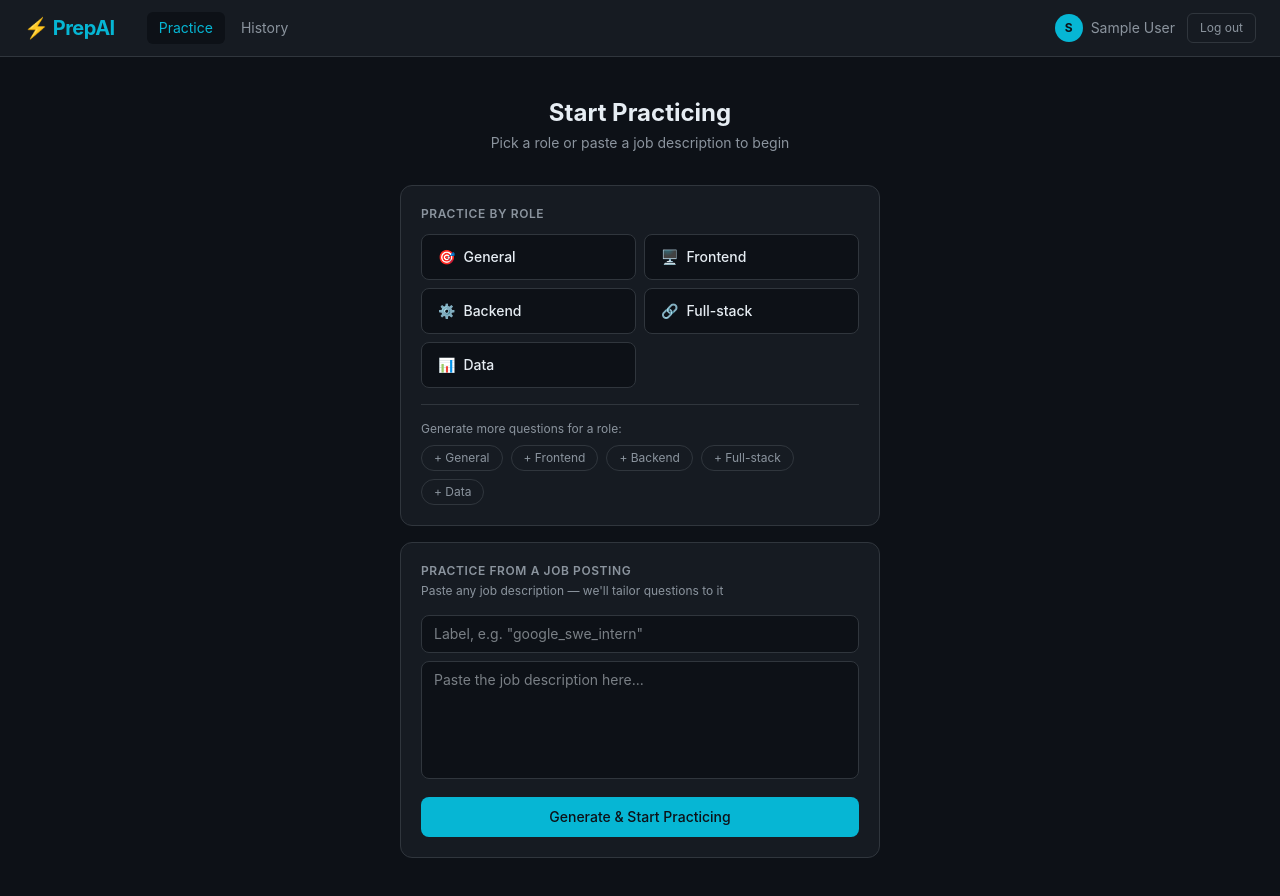
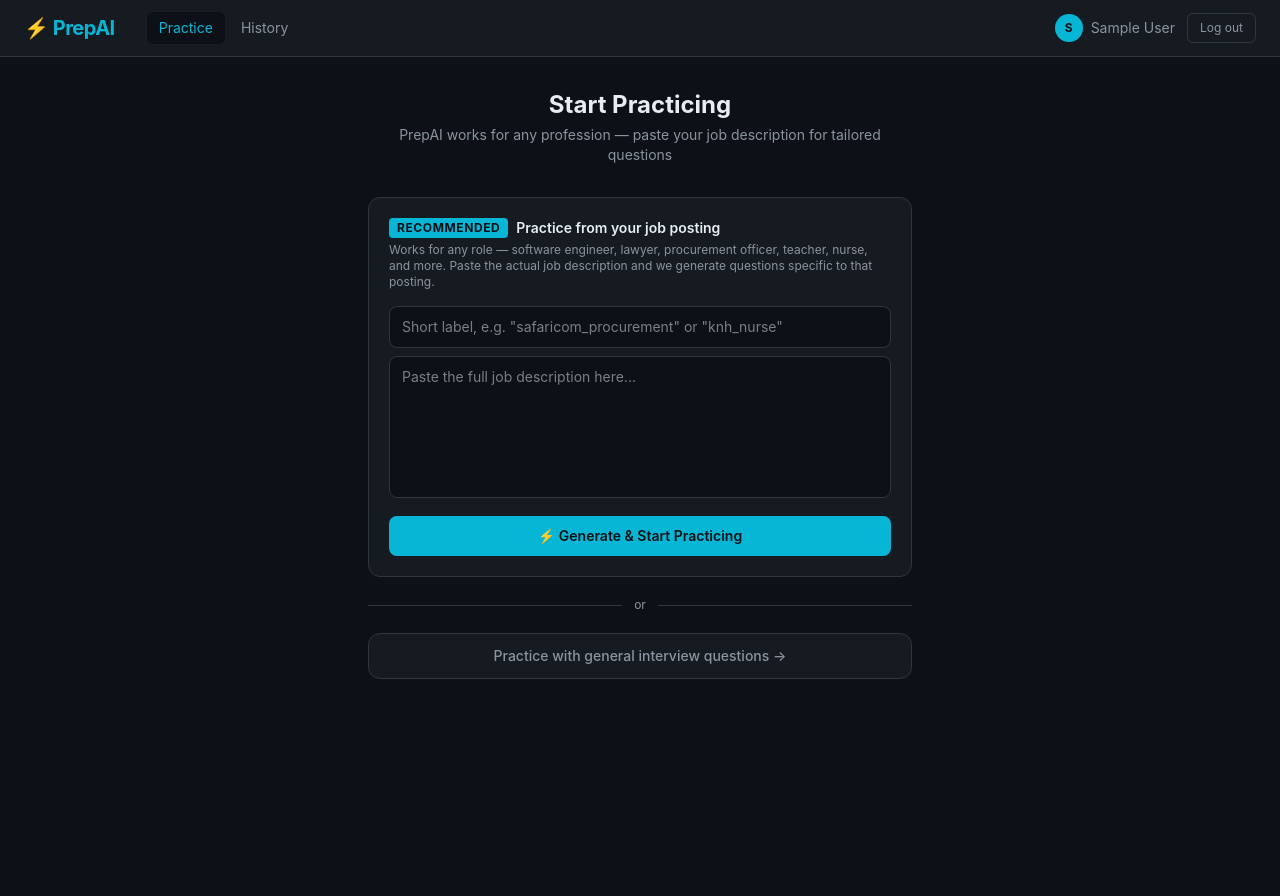
Before and after one commit to kris4509/interview-prep, a React (Vite) app in the folder client/: page /practice in a window 1280 px wide. Shown: the top 896 px of the page. After the commit the page ends 800 px from the top, so only its background shows below. Built offline with nearby package versions, Linux system fonts and the light colour scheme; sample sign-in values are in the browser's storage.

Commit message:
Simplify to universal platform — JD primary, general fallback only

```diff
--- a/client/src/pages/PracticeSession.jsx
+++ b/client/src/pages/PracticeSession.jsx
@@ -1,14 +1,6 @@
 import React, { useState, useRef } from 'react';
 import api from '../api/client';
 import { useSpeechRecognition } from '../hooks/useSpeechRecognition';
-
-const ROLES = [
-  { value: 'general', label: 'General', icon: '🎯' },
-  { value: 'frontend', label: 'Frontend', icon: '🖥️' },
-  { value: 'backend', label: 'Backend', icon: '⚙️' },
-  { value: 'fullstack', label: 'Full-stack', icon: '🔗' },
-  { value: 'data', label: 'Data', icon: '📊' }
-];
 
 const card = { backgroundColor: '#161b22', border: '1px solid #30363d', borderRadius: '12px' };
 const cyan = '#06b6d4';
@@ -22,8 +14,6 @@
   const [feedback, setFeedback] = useState(null);
   const [submitting, setSubmitting] = useState(false);
   const [error, setError] = useState(null);
-  const [generating, setGenerating] = useState(false);
-  const [generateMessage, setGenerateMessage] = useState(null);
   const [jdText, setJdText] = useState('');
   const [jdLabel, setJdLabel] = useState('');
   const [jdSubmitting, setJdSubmitting] = useState(false);
@@ -38,29 +28,6 @@
     stopListening,
     resetTranscript
   } = useSpeechRecognition();
-
-  async function handleGenerateQuestions(role) {
-    setGenerating(true);
-    setGenerateMessage(null);
-    try {
-      const { data } = await api.post('/questions/generate', { role_tag: role, count: 5 });
-      setGenerateMessage(`✓ Added ${data.inserted} new ${role} questions.`);
-    } catch (err) {
-      setGenerateMessage('Failed to generate questions. Please try again.');
-    } finally {
-      setGenerating(false);
-    }
-  }
-
-  async function handleSelectRole(role) {
-    setSelectedRole(role);
-    const { data: session } = await api.post('/sessions', {
-      title: `Practice session — ${role}`,
-      mode: 'online'
-    });
-    setSessionId(session.id);
-    await loadNextQuestion(session.id, role);
-  }
 
   async function handleGenerateFromJD() {
     if (jdText.trim().length < 30) {
@@ -81,7 +48,7 @@
       });
       setSelectedRole(data.role_tag);
       const { data: session } = await api.post('/sessions', {
-        title: `Practice session — ${jdLabel.trim()}`,
+        title: `Practice — ${jdLabel.trim()}`,
         mode: 'online'
       });
       setSessionId(session.id);
@@ -93,14 +60,29 @@
     }
   }
 
+  async function handleGeneralPractice() {
+    setSelectedRole('general');
+    const { data: session } = await api.post('/sessions', {
+      title: 'General practice session',
+      mode: 'online'
+    });
+    setSessionId(session.id);
+    await loadNextQuestion(session.id, 'general');
+  }
+
   async function loadNextQuestion(sessionIdOverride, roleOverride) {
     setFeedback(null);
     resetTranscript();
     const role = roleOverride || selectedRole;
-    const { data } = await api.get('/questions/random', {
-      params: role === 'general' ? {} : { role_tag: role }
-    });
-    setQuestion(data);
+    try {
+      const { data } = await api.get('/questions/random', {
+        params: role === 'general' ? {} : { role_tag: role }
+      });
+      setQuestion(data);
+    } catch (err) {
+      // No questions found for this role — generate some on the fly
+      setError('No questions found for this role. Try generating from a job description.');
+    }
   }
 
   function handleStartAnswer() {
@@ -136,96 +118,95 @@
   if (!isSupported) {
     return (
       <div className="max-w-2xl mx-auto p-6 mt-10" style={{ ...card, borderColor: '#d97706' }}>
-        <p style={{ color: '#fbbf24' }}>Your browser doesn't support speech recognition. Please use Chrome or Edge.</p>
+        <p style={{ color: '#fbbf24' }}>
+          Your browser doesn't support speech recognition. Please use Chrome or Edge.
+        </p>
       </div>
     );
   }
 
+  // Role picker screen
   if (!selectedRole) {
     return (
-      <div className="max-w-lg mx-auto px-4 mt-10 pb-20">
+      <div className="max-w-xl mx-auto px-4 mt-8 pb-20">
         <div className="text-center mb-8">
-          <h1 className="text-2xl font-bold mb-1" style={{ color: textPrimary }}>Start Practicing</h1>
-          <p className="text-sm" style={{ color: textMuted }}>Pick a role or paste a job description to begin</p>
+          <h1 className="text-2xl font-bold mb-1" style={{ color: textPrimary }}>
+            Start Practicing
+          </h1>
+          <p className="text-sm" style={{ color: textMuted }}>
+            PrepAI works for any profession — paste your job description for tailored questions
+          </p>
         </div>
 
+        {/* PRIMARY: Job description */}
         <div style={card} className="p-5 mb-4">
-          <p className="text-xs font-semibold uppercase tracking-wider mb-3" style={{ color: textMuted }}>Practice by role</p>
-          <div className="grid grid-cols-2 gap-2">
-            {ROLES.map((role) => (
-              <button
-                key={role.value}
-                onClick={() => handleSelectRole(role.value)}
-                className="flex items-center gap-2 px-4 py-3 rounded-lg text-sm font-medium transition-all text-left"
-                style={{
-                  backgroundColor: '#0d1117',
-                  border: '1px solid #30363d',
-                  color: textPrimary
-                }}
-                onMouseEnter={e => {
-                  e.currentTarget.style.borderColor = cyan;
-                  e.currentTarget.style.color = cyan;
-                }}
-                onMouseLeave={e => {
-                  e.currentTarget.style.borderColor = '#30363d';
-                  e.currentTarget.style.color = textPrimary;
-                }}
-              >
-                <span>{role.icon}</span>
-                <span>{role.label}</span>
-              </button>
-            ))}
+          <div className="flex items-center gap-2 mb-1">
+            <span
+              className="text-xs font-bold uppercase tracking-wider px-2 py-0.5 rounded"
+              style={{ backgroundColor: cyan, color: '#0d1117' }}
+            >
+              Recommended
+            </span>
+            <p className="text-sm font-semibold" style={{ color: textPrimary }}>
+              Practice from your job posting
+            </p>
           </div>
-
-          <div className="mt-4 pt-4" style={{ borderTop: '1px solid #30363d' }}>
-            <p className="text-xs mb-2" style={{ color: textMuted }}>Generate more questions for a role:</p>
-            <div className="flex flex-wrap gap-2">
-              {ROLES.map((role) => (
-                <button
-                  key={`gen-${role.value}`}
-                  onClick={() => handleGenerateQuestions(role.value)}
-                  disabled={generating}
-                  className="text-xs px-3 py-1 rounded-full transition-colors"
-                  style={{ border: `1px solid #30363d`, color: textMuted }}
-                >
-                  + {role.label}
-                </button>
-              ))}
-            </div>
-            {generating && <p className="text-xs mt-2" style={{ color: cyan }}>Generating...</p>}
-            {generateMessage && <p className="text-xs mt-2" style={{ color: '#3fb950' }}>{generateMessage}</p>}
-          </div>
-        </div>
-
-        <div style={card} className="p-5">
-          <p className="text-xs font-semibold uppercase tracking-wider mb-1" style={{ color: textMuted }}>Practice from a job posting</p>
-          <p className="text-xs mb-4" style={{ color: textMuted }}>Paste any job description — we'll tailor questions to it</p>
+          <p className="text-xs mb-4" style={{ color: textMuted }}>
+            Works for any role — software engineer, lawyer, procurement officer, teacher, nurse,
+            and more. Paste the actual job description and we generate questions specific to that posting.
+          </p>
           <input
             type="text"
-            placeholder='Label, e.g. "google_swe_intern"'
+            placeholder='Short label, e.g. "safaricom_procurement" or "knh_nurse"'
             value={jdLabel}
             onChange={(e) => setJdLabel(e.target.value)}
-            className="w-full rounded-lg px-3 py-2 text-sm mb-2 outline-none"
+            className="w-full rounded-lg px-3 py-2.5 text-sm mb-2 outline-none"
             style={{ backgroundColor: '#0d1117', border: '1px solid #30363d', color: textPrimary }}
           />
           <textarea
-            placeholder="Paste the job description here..."
+            placeholder="Paste the full job description here..."
             value={jdText}
             onChange={(e) => setJdText(e.target.value)}
-            rows={5}
-            className="w-full rounded-lg px-3 py-2 text-sm mb-3 outline-none resize-none"
+            rows={6}
+            className="w-full rounded-lg px-3 py-2.5 text-sm mb-3 outline-none resize-none"
             style={{ backgroundColor: '#0d1117', border: '1px solid #30363d', color: textPrimary }}
           />
-          {jdError && <p className="text-xs mb-2" style={{ color: '#f85149' }}>{jdError}</p>}
+          {jdError && (
+            <p className="text-xs mb-2" style={{ color: '#f85149' }}>{jdError}</p>
+          )}
           <button
             onClick={handleGenerateFromJD}
             disabled={jdSubmitting}
-            className="w-full py-2.5 rounded-lg text-sm font-medium transition-opacity"
+            className="w-full py-2.5 rounded-lg text-sm font-semibold transition-opacity"
             style={{ backgroundColor: cyan, color: '#0d1117', opacity: jdSubmitting ? 0.6 : 1 }}
           >
-            {jdSubmitting ? 'Generating questions...' : 'Generate & Start Practicing'}
+            {jdSubmitting ? 'Generating questions...' : '⚡ Generate & Start Practicing'}
           </button>
         </div>
+
+        {/* DIVIDER */}
+        <div className="flex items-center gap-3 my-5">
+          <div className="flex-1 h-px" style={{ backgroundColor: '#30363d' }}></div>
+          <span className="text-xs" style={{ color: textMuted }}>or</span>
+          <div className="flex-1 h-px" style={{ backgroundColor: '#30363d' }}></div>
+        </div>
+
+        {/* SECONDARY: General fallback */}
+        <button
+          onClick={handleGeneralPractice}
+          className="w-full py-3 rounded-xl text-sm font-medium transition-all"
+          style={{ ...card, color: textMuted }}
+          onMouseEnter={e => {
+            e.currentTarget.style.borderColor = cyan;
+            e.currentTarget.style.color = textPrimary;
+          }}
+          onMouseLeave={e => {
+            e.currentTarget.style.borderColor = '#30363d';
+            e.currentTarget.style.color = textMuted;
+          }}
+        >
+          Practice with general interview questions →
+        </button>
       </div>
     );
   }
@@ -241,32 +222,41 @@
   return (
     <div className="max-w-2xl mx-auto px-4 mt-8 pb-20 space-y-4">
       <div className="flex items-center justify-between">
-        <div className="flex items-center gap-2">
-          <span className="text-xs px-2 py-1 rounded-full font-medium" style={{ backgroundColor: '#0d1117', border: `1px solid ${cyan}`, color: cyan }}>
-            {ROLES.find((r) => r.value === selectedRole)?.icon} {ROLES.find((r) => r.value === selectedRole)?.label || selectedRole}
-          </span>
-        </div>
+        <span
+          className="text-xs px-2 py-1 rounded-full font-medium"
+          style={{ backgroundColor: '#0d1117', border: `1px solid ${cyan}`, color: cyan }}
+        >
+          {selectedRole === 'general' ? '🎯 General' : `📋 ${selectedRole.replace('jd_', '').replace(/_/g, ' ')}`}
+        </span>
         <button
-          onClick={() => setSelectedRole(null)}
+          onClick={() => { setSelectedRole(null); setQuestion(null); setFeedback(null); }}
           className="text-xs transition-colors"
           style={{ color: textMuted }}
         >
-          ← Change role
+          ← Change
         </button>
       </div>
 
       <div style={card} className="p-6">
-        <span className="inline-block text-xs font-medium px-2 py-1 rounded mb-3" style={{ backgroundColor: '#0d1117', color: cyan }}>
+        <span
+          className="inline-block text-xs font-medium px-2 py-1 rounded mb-3"
+          style={{ backgroundColor: '#0d1117', color: cyan }}
+        >
           {question.category.replace('_', ' ')}
         </span>
-        <h2 className="text-lg font-semibold leading-relaxed" style={{ color: textPrimary }}>{question.text}</h2>
+        <h2 className="text-lg font-semibold leading-relaxed" style={{ color: textPrimary }}>
+          {question.text}
+        </h2>
       </div>
 
       <div style={card} className="p-6">
         <div className="flex items-center justify-between mb-4">
           <div className="flex items-center gap-2">
             {isListening && (
-              <span className="w-2 h-2 rounded-full animate-pulse" style={{ backgroundColor: '#f85149' }}></span>
+              <span
+                className="w-2 h-2 rounded-full animate-pulse"
+                style={{ backgroundColor: '#f85149' }}
+              ></span>
             )}
             <span className="text-sm" style={{ color: isListening ? '#f85149' : textMuted }}>
               {isListening ? 'Recording...' : 'Ready when you are'}
@@ -294,7 +284,11 @@
 
         <div
           className="min-h-20 p-4 rounded-lg text-sm leading-relaxed"
-          style={{ backgroundColor: '#0d1117', border: '1px solid #30363d', color: transcript ? textPrimary : textMuted }}
+          style={{
+            backgroundColor: '#0d1117',
+            border: '1px solid #30363d',
+            color: transcript ? textPrimary : textMuted
+          }}
         >
           {transcript || 'Your live transcript will appear here...'}
         </div>
@@ -340,22 +334,20 @@
           <p className="text-xs font-semibold uppercase tracking-wider mb-1" style={{ color: '#8b949e' }}>Pacing</p>
           <p className="text-sm" style={{ color: '#e6edf3' }}>{feedback.pacing_notes}</p>
         </div>
-
         <div className="p-4 rounded-lg" style={{ backgroundColor: '#0d1117', border: '1px solid #30363d' }}>
           <p className="text-xs font-semibold uppercase tracking-wider mb-1" style={{ color: '#8b949e' }}>What's missing</p>
           <p className="text-sm" style={{ color: '#e6edf3' }}>{feedback.content_gap_notes}</p>
         </div>
-
-        <div className="p-4 rounded-lg" style={{ backgroundColor: '#0d1117', border: `1px solid #06b6d4` }}>
-          <p className="text-xs font-semibold uppercase tracking-wider mb-2" style={{ color: '#06b6d4' }}>Suggested rewrite</p>
+        <div className="p-4 rounded-lg" style={{ backgroundColor: '#0d1117', border: `1px solid ${cyan}` }}>
+          <p className="text-xs font-semibold uppercase tracking-wider mb-2" style={{ color: cyan }}>Suggested rewrite</p>
           <p className="text-sm leading-relaxed" style={{ color: '#e6edf3' }}>{feedback.suggested_rewrite}</p>
         </div>
       </div>
 
       <button
         onClick={onNext}
-        className="w-full py-2.5 rounded-lg text-sm font-medium transition-opacity"
-        style={{ backgroundColor: '#06b6d4', color: '#0d1117' }}
+        className="w-full py-2.5 rounded-lg text-sm font-medium"
+        style={{ backgroundColor: cyan, color: '#0d1117' }}
       >
         Next Question →
       </button>
```
